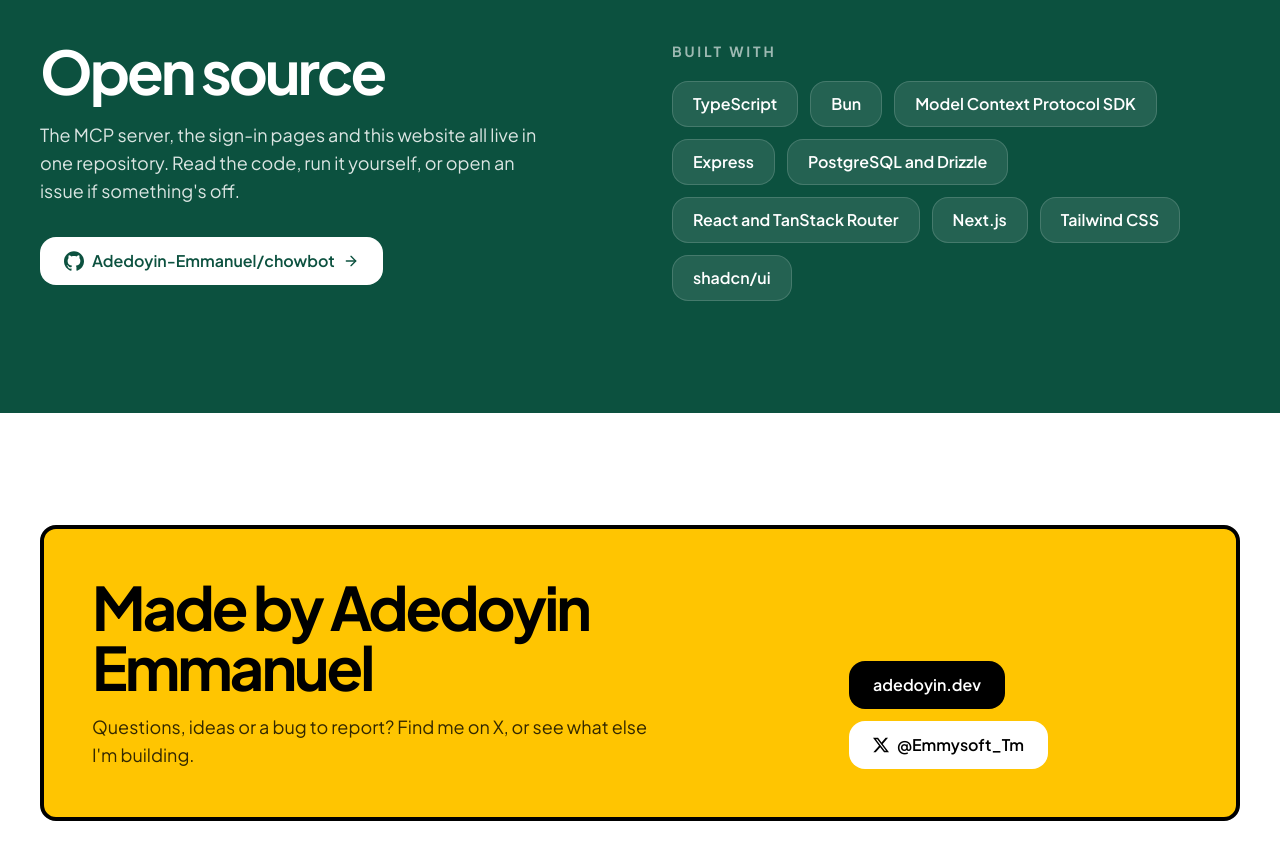
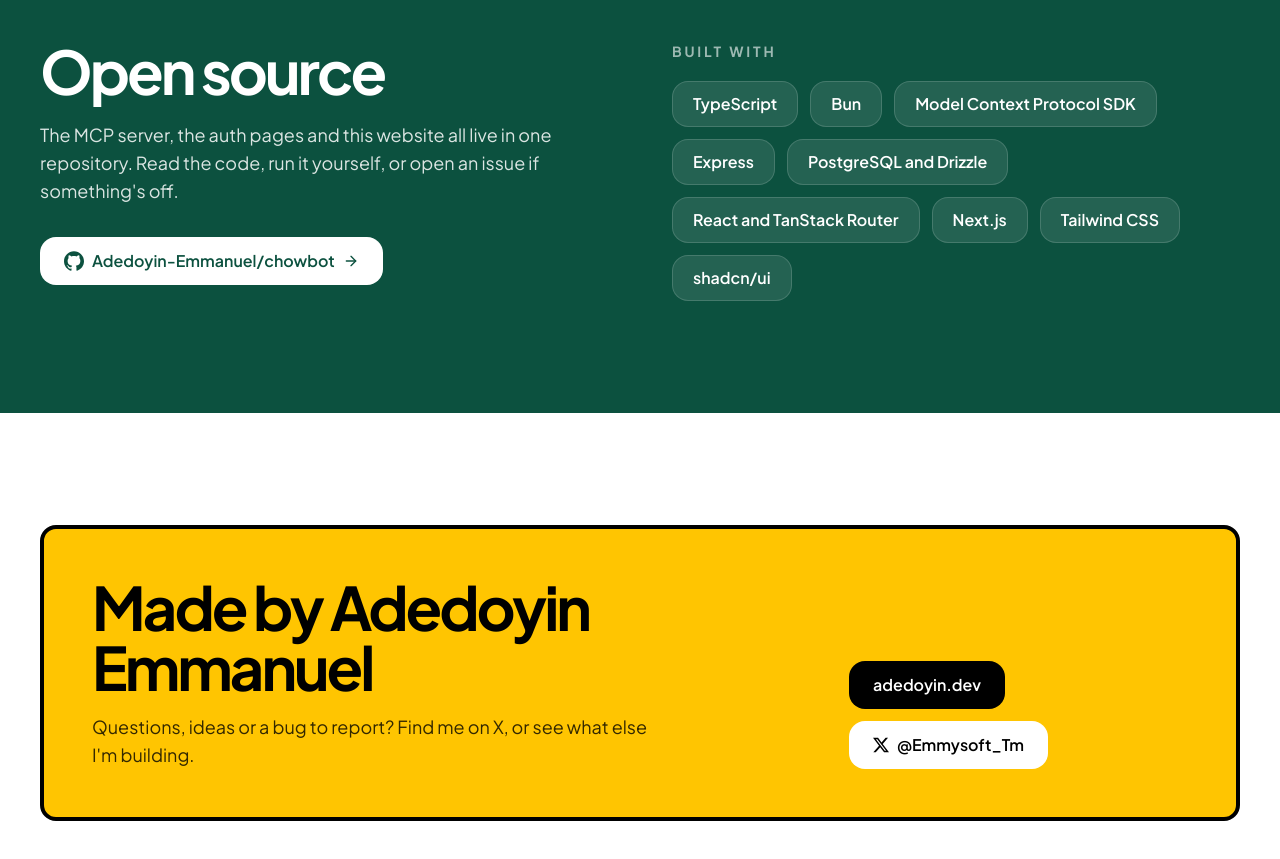
Before and after one commit to Adedoyin-Emmanuel/chowbot, a Next.js app in the folder web/: page /about in a window 1280 px wide. Shown: the part 2820-3679 px from the top of the page. Built offline with nearby package versions, Linux system fonts and the light colour scheme; no server answers.

Commit message:
chore: adjust wording on faq, hero and how-it-work section

```diff
--- a/web/app/about/page.tsx
+++ b/web/app/about/page.tsx
@@ -270,9 +270,9 @@
                 Open source
               </h2>
               <p className="mt-5 max-w-lg text-lg text-white/85">
-                The MCP server, the sign-in pages and this website all live in
-                one repository. Read the code, run it yourself, or open an issue
-                if something&apos;s off.
+                The MCP server, the auth pages and this website all live in one
+                repository. Read the code, run it yourself, or open an issue if
+                something&apos;s off.
               </p>
               <a
                 href={LINKS.github}
--- a/web/components/site/faq.tsx
+++ b/web/components/site/faq.tsx
@@ -9,7 +9,7 @@
   {
     question: "What is ChowBot?",
     answer:
-      "ChowBot is a connector (an MCP server) that lets AI assistants like Claude and ChatGPT use your Chowdeck account. Once it's connected, you can search for food, fill your cart, check out, pay and track your order just by chatting.",
+      "ChowBot is a connector (an MCP server) that lets AI assistants like Claude, Grok, ChatGPT, Gemini, and others use your Chowdeck account. Once it's connected, you can search for food, fill your cart, check out, pay and track your order just by chatting.",
   },
   {
     question: "Is ChowBot made by Chowdeck?",
@@ -19,7 +19,7 @@
   {
     question: "Which assistants does it work with?",
     answer:
-      "Any AI assistant that supports remote MCP connectors, such as Claude and ChatGPT. Add the connector URL in your assistant's connector settings and sign in once. In Claude, a connector added on the web or desktop also works in the iPhone and Android apps.",
+      "Any AI assistant that supports remote MCP connectors, such as Claude, Grok, Gemini and ChatGPT. Add the connector URL in your assistant's connector settings and sign in once. In Claude, a connector added on the web or desktop also works in the iPhone and Android apps.",
   },
   {
     question: "Can it order food without me knowing?",
@@ -57,7 +57,6 @@
       "Open your assistant's connector settings (in Claude: Settings, then Connectors) and disconnect or remove ChowBot. You can add it back any time.",
   },
 ];
-
 
 export function Faq() {
   const [active, setActive] = useState(0);
--- a/web/components/site/hero.tsx
+++ b/web/components/site/hero.tsx
@@ -24,7 +24,7 @@
           <br />
           Just ask.
         </h1>
-        <p className="mx-auto mt-6 max-w-xl text-lg text-ink/80 sm:text-xl">
+        <p className="mx-auto mt-6 max-w-xl md:text-lg text-ink/80">
           ChowBot connects your Chowdeck account to Claude, ChatGPT or any AI
           assistant that supports MCP. Order, pay and track your food in plain
           conversation.
--- a/web/components/site/how-it-works.tsx
+++ b/web/components/site/how-it-works.tsx
@@ -56,7 +56,7 @@
               <p className="mt-4 flex-1 text-ink/85">{step.body}</p>
               <a
                 href={step.link.href}
-                className="label-caps mt-8 inline-flex items-center gap-2 text-black hover:text-cucumber"
+                className="label-caps mt-8 inline-flex items-center gap-2 text-black hover:text-cucumber tracking-wide md:text-sm text-[13px]"
               >
                 <span className="link-underline">{step.link.label}</span>
                 <ArrowRight className="size-4" aria-hidden />
```
